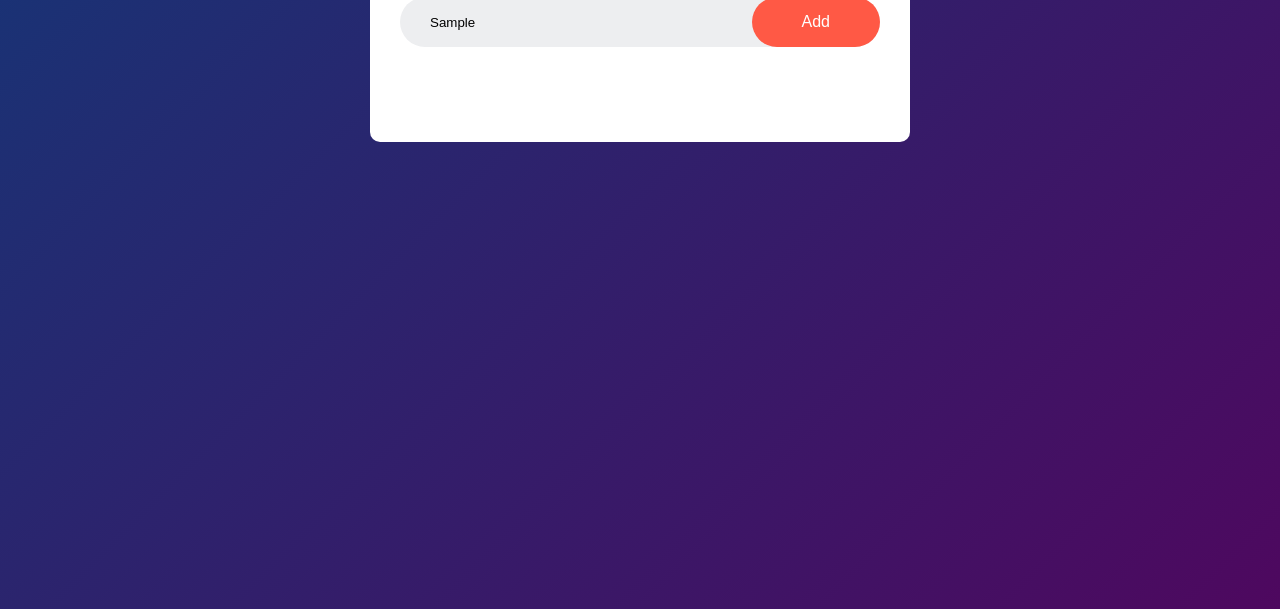
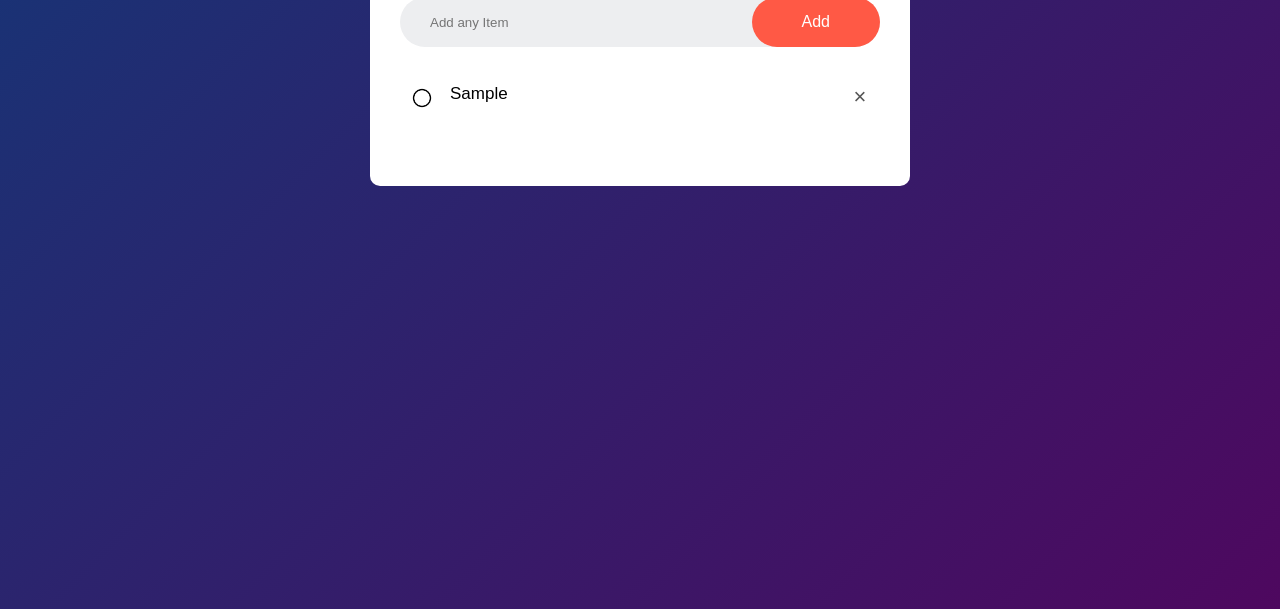
Before and after one commit to ArsafulLipu/todo-list-javascript, a plain HTML site: page index.html in a window 1280 px wide. Both pictures are taken after typing "Sample" into the empty fields and a click on the button "Add". Shown: the part 191-800 px from the top of the page. Drawn offline with Linux system fonts and the light colour scheme.

Commit message:
project compete todo-list

```diff
--- a/index.html
+++ b/index.html
@@ -12,10 +12,16 @@
             <h1>To Do List <img src="Images/icon.png" alt=""></h1>
             <div class="row">
                 <input type="text" id="input-box" placeholder="Add any Item">
-                <button>Add</button>
+                <button onclick="addtask()">Add</button>
             </div>
+            <ul id="list-container">
+                <!-- <li class="checked">Task 1</li>
+                <li>Task 2</li>
+                <li>Task 3</li> -->
+            </ul>
         </div>
 
     </div>
+    <script src="script.js"></script>
 </body>
 </html>
--- /dev/null
+++ b/script.js
@@ -0,0 +1,34 @@
+const inputBox = document.getElementById("input-box");
+const listContainer = document.getElementById("list-container");
+
+function addtask(){
+    if(inputBox.value == ''){
+        alert('add some text')
+    }else{
+        let li = document.createElement("li");
+        li.innerHTML = inputBox.value;
+        listContainer.appendChild(li);
+        let span = document.createElement("span");
+        span.innerHTML = "\u00d7";
+        li.appendChild(span);
+    }
+    inputBox.value = "";
+    saveData();
+}
+listContainer.addEventListener("click", function(e){
+    if(e.target.tagName === "LI"){
+        e.target.classList.toggle("checked");
+        saveData();
+    }else if(e.target.tagName === "SPAN"){
+        e.target.parentElement.remove();
+        saveData()
+    }
+}, false);
+
+function saveData(){
+    localStorage.setItem("data", listContainer.innerHTML)
+}
+function showData(){
+    listContainer.innerHTML = localStorage.getItem("data");
+}
+showData();
--- a/style.css
+++ b/style.css
@@ -56,3 +56,45 @@ button{
     cursor: pointer;
     border-radius: 40px;
 }
+ul li{
+    list-style: none;
+    font-size: 17px;
+    padding: 12px 8px 12px 50px;
+    user-select: none;
+    cursor: pointer;
+    position: relative;
+}
+ul li::before{
+    content: '';
+    position: absolute;
+    height: 28px;
+    width: 28px;
+    border-radius: 50%;
+    background-image: url(Images/unchecked.png);
+    background-size: cover;
+    background-position: center;
+    top: 12px;
+    left: 8px;
+}
+ul li.checked{
+    color: #555;
+     text-decoration: line-through;
+}
+ul li.checked::before{
+    background-image: url(Images/checked.png);
+}
+ul li span{
+    position: absolute;
+    right: 0;
+    top: 5px;
+    width: 40px;
+    height: 40px;
+    font-size: 22px;
+    color: #555;
+    line-height: 40px;
+    text-align: center;
+    border-radius: 50%;
+}
+ul li span:hover{
+    background: #edeef0;
+}
```
Also changed, not shown: Images/checked.png (added), Images/unchecked.png (added).
